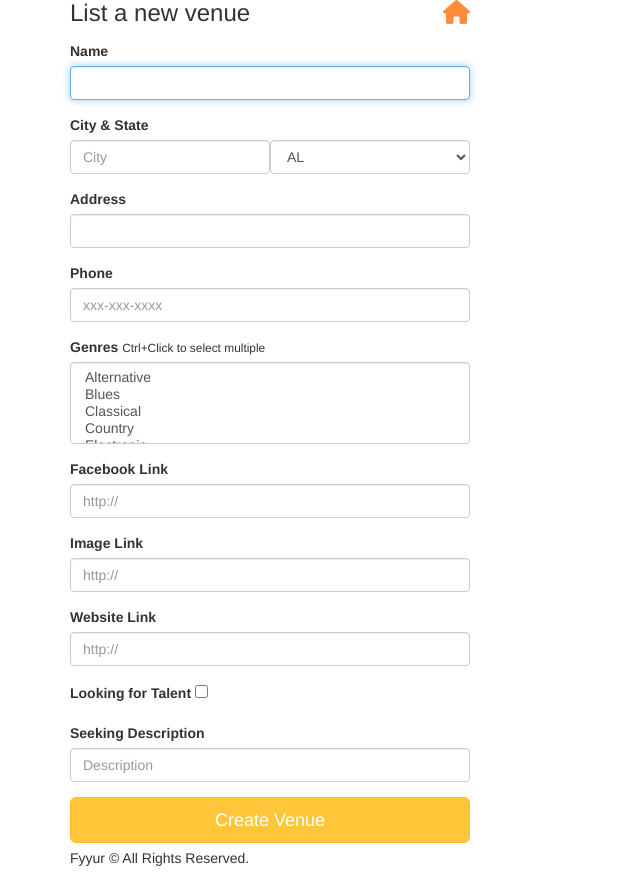
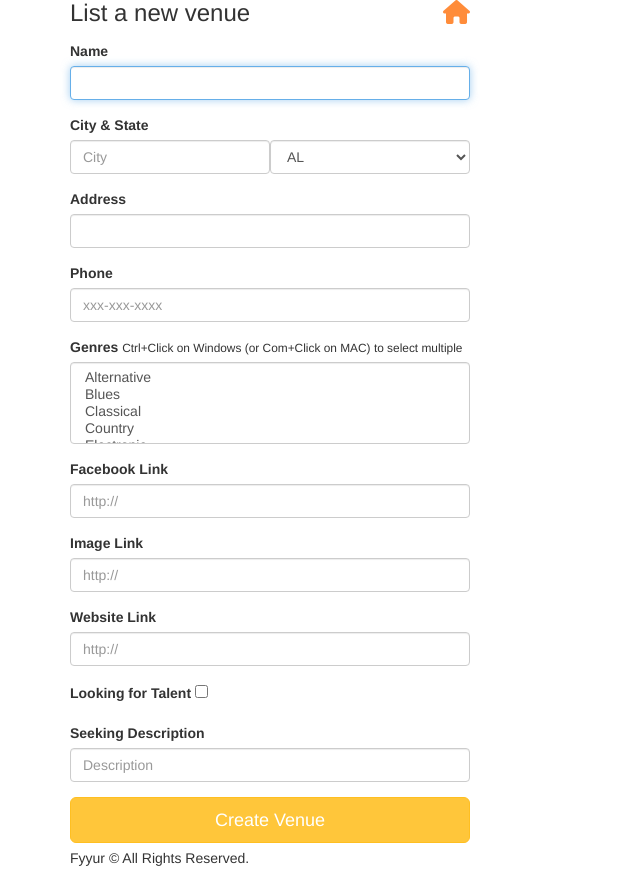
Before and after one commit to xudaiyanzi/Fyyur, a Flask app: page /venues/create in a window 1280 px wide. Shown: the part 95-978 px from the top of the page, without its empty margins (0-640 px from the left). Run offline with Flask 2, Linux system fonts and the light colour scheme; some libraries are stand-ins or nearby versions.

Commit message:
add create genre ddriscription: MAC and Windows

```diff
--- a/templates/forms/new_venue.html
+++ b/templates/forms/new_venue.html
@@ -29,7 +29,7 @@
         </div>
       <div class="form-group">
         <label for="genres">Genres</label>
-        <small>Ctrl+Click to select multiple</small>
+        <small>Ctrl+Click on Windows (or Com+Click on MAC) to select multiple</small>
         {{ form.genres(class_ = 'form-control', placeholder='Genres, separated by commas', autofocus = true) }}
       </div>
 
```
